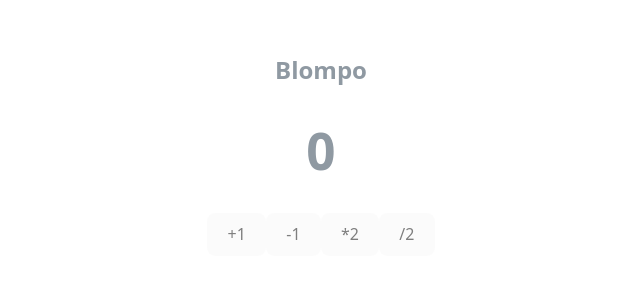
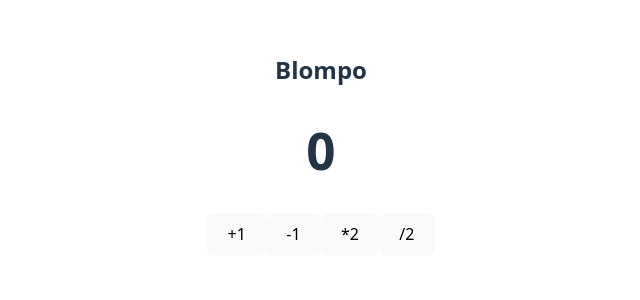
Before and after one commit to yishayhoffman-hilma/get-to-42, a React (Vite) app in the folder get-to-42/: page / in a window 1280 px wide. Shown: the top 300 px of the page, without its empty margins (319-959 px from the left). Built offline with nearby package versions, Linux system fonts and the light colour scheme.

Commit message:
added turn manager

```diff
--- a/get-to-42/src/components/ActionButtons.jsx
+++ b/get-to-42/src/components/ActionButtons.jsx
@@ -1,12 +1,40 @@
 import React from "react";
 
-const ActionButtons = ({ number, setNumber }) => {
+const ActionButtons = ({ number, setNumber, passTurn }) => {
   return (
     <>
-      <button onClick={() => setNumber(number + 1)}>+1</button>
-      <button onClick={() => setNumber(number - 1)}>-1</button>
-      <button onClick={() => setNumber(number * 2)}>*2</button>
-      <button onClick={() => setNumber(Math.floor(number / 2))}>/2</button>
+      <button
+        onClick={() => {
+          setNumber(number + 1);
+          passTurn();
+        }}
+      >
+        +1
+      </button>
+      <button
+        onClick={() => {
+          setNumber(number - 1);
+          passTurn();
+        }}
+      >
+        -1
+      </button>
+      <button
+        onClick={() => {
+          setNumber(number * 2);
+          passTurn();
+        }}
+      >
+        *2
+      </button>
+      <button
+        onClick={() => {
+          setNumber(Math.floor(number / 2));
+          passTurn();
+        }}
+      >
+        /2
+      </button>
     </>
   );
 };
--- a/get-to-42/src/components/Display.jsx
+++ b/get-to-42/src/components/Display.jsx
@@ -1,10 +1,29 @@
-import React from "react";
+import React, { useState } from "react";
 import GameBoard from "./GameBoard";
 
 function Display() {
+  const [currentTurn, setCurrentTurn] = useState(0);
+
+  function passTurn() {
+    const numberOfPlayers = 2;
+
+    if (currentTurn + 1 === numberOfPlayers) {
+      setCurrentTurn(0);
+    } else {
+      setCurrentTurn((prev) => {
+        return prev + 1;
+      });
+    }
+    console.log(currentTurn);
+  }
+
   return (
     <>
-      <GameBoard username={"Blompo"} isActivePlayer={false} />
+      <GameBoard
+        username={"Blompo"}
+        isActivePlayer={currentTurn === 0}
+        passTurn={passTurn}
+      />
     </>
   );
 }
--- a/get-to-42/src/components/GameBoard.jsx
+++ b/get-to-42/src/components/GameBoard.jsx
@@ -2,7 +2,7 @@ import { useState } from "react";
 import ActionButtons from "./ActionButtons";
 import LoginPage from "./LoginPage";
 
-function GameBoard({ username, isActivePlayer }) {
+function GameBoard({ username, isActivePlayer, passTurn }) {
   const [number, setNumber] = useState(0);
 
   return (
@@ -11,7 +11,11 @@ function GameBoard({ username, isActivePlayer }) {
         <h2>{username}</h2>
         <h1>{number}</h1>
         {/* // <LoginPage />; */}
-        <ActionButtons number={number} setNumber={setNumber} />
+        <ActionButtons
+          number={number}
+          setNumber={setNumber}
+          passTurn={passTurn}
+        />
         {/* // X button */}
       </div>
     </>
```
